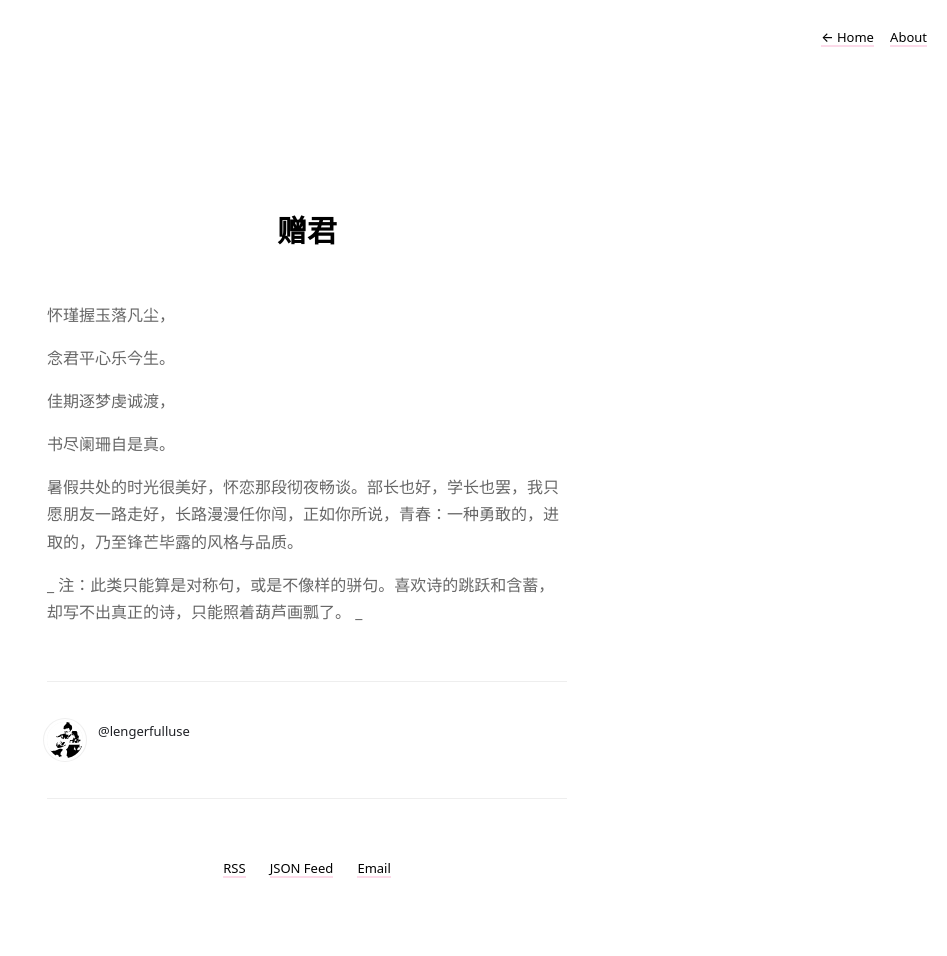
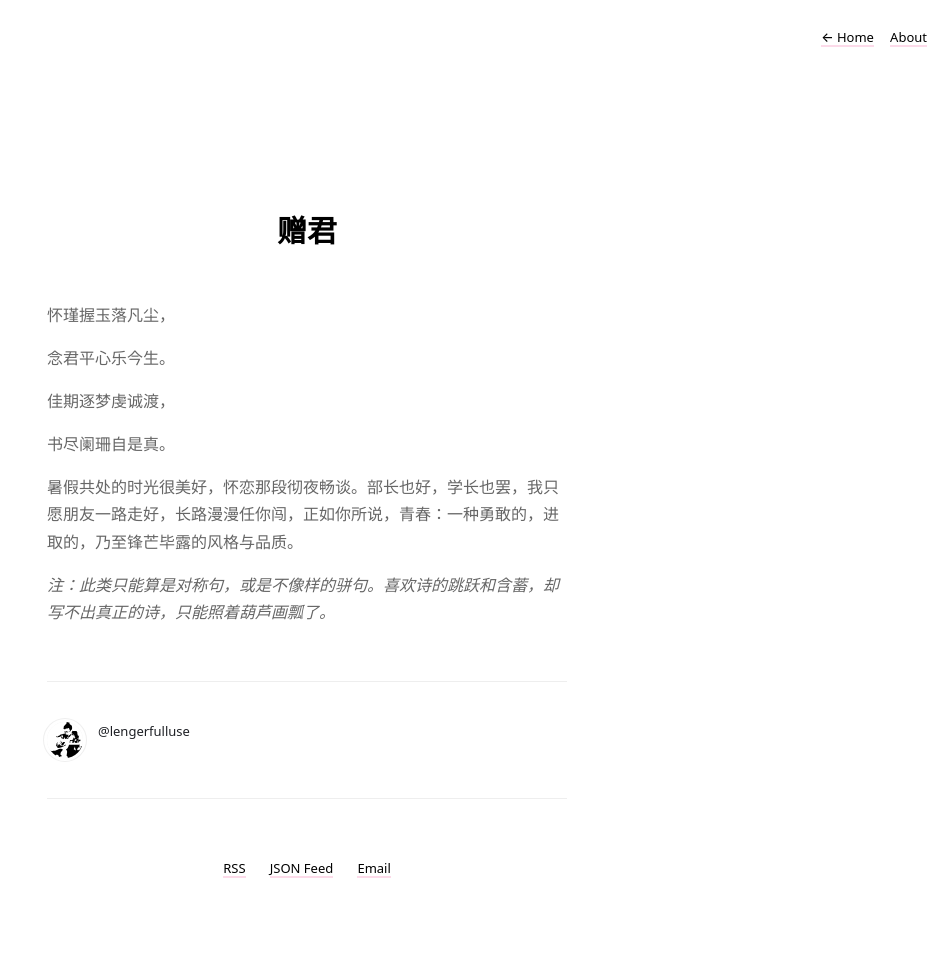
Before and after one commit to mynux/yinshui, a Jekyll site: the page built from _posts/2015-07-30-17-58-zeng-jun.markdown, in a window 1280 px wide. Shown: the whole page, without its empty margins (333-1280 px from the left). Built offline with Jekyll 4.4.1, drawn with Linux system fonts in a browser that asks for light colours.

```diff
--- a/_posts/2015-07-30-17-58-zeng-jun.markdown
+++ b/_posts/2015-07-30-17-58-zeng-jun.markdown
@@ -4,6 +4,7 @@ layout: post
 tags: [赠君]
 date: 2015-07-30 17:58:48.193000
 ---
+
 怀瑾握玉落凡尘，
 
 念君平心乐今生。
@@ -13,10 +14,6 @@ date: 2015-07-30 17:58:48.193000
 书尽阑珊自是真。
 
 
-
 暑假共处的时光很美好，怀恋那段彻夜畅谈。部长也好，学长也罢，我只愿朋友一路走好，长路漫漫任你闯，正如你所说，青春：一种勇敢的，进取的，乃至锋芒毕露的风格与品质。
 
-
-_
-注：此类只能算是对称句，或是不像样的骈句。喜欢诗的跳跃和含蓄，却写不出真正的诗，只能照着葫芦画瓢了。
-_
+*注：此类只能算是对称句，或是不像样的骈句。喜欢诗的跳跃和含蓄，却写不出真正的诗，只能照着葫芦画瓢了。*
--- a/_posts/2015-07-30-18-02-shu-zhong-ye-tan.markdown
+++ b/_posts/2015-07-30-18-02-shu-zhong-ye-tan.markdown
@@ -10,4 +10,4 @@ date: 2015-07-30 18:02:20.440000
 鸡鸣近五更。
 
 
-八月九日晚，与八神聊甚欢。回宿舍，意犹未尽。和彭德三人，畅聊至凌晨三点方散。
+*八月九日晚，与八神聊甚欢。回宿舍，意犹未尽。和彭德三人，畅聊至凌晨三点方散。*
--- a/_posts/2015-08-09-06-18-bi-er-mei-lin-da-si-tan-fu-yan-jiang.markdown
+++ b/_posts/2015-08-09-06-18-bi-er-mei-lin-da-si-tan-fu-yan-jiang.markdown
@@ -4,7 +4,7 @@ layout: post
 tags: []
 date: 2015-08-09 06:18:37.421000
 ---
-#####带着同情心，乐观的前行
+#### 带着同情心，乐观的前行
 －－比尔梅琳达斯坦福大学演讲观后感
 ![]({{site.cdnurl}}/yinshui/assets/images/posts/2015/08/bill_melinda_standford.jpg)
 
@@ -14,5 +14,5 @@ date: 2015-08-09 06:18:37.421000
 
 即使是在绝境之中，乐观也会加速创新，产生新的避免痛苦的方法。但是如果你从未看过那些痛苦折磨着的人时，你的乐观也将无能为力。你也将不会改变他们的世界。而如果我们能在乐观中融入同情，我们就能解决贫困，疾病以及教育匮乏的问题。带着同情心，乐观的前行，这是盖茨夫妇教给我们的。
 
-So when we strip away all of our luck and our privilege and we consider where we would be without them, it becomes someone much easier to see someone who is poor and say, that could be me. And that's empathy. Empathy tears down barriers and it opens up whole new frontiers for optimism。
+>So when we strip away all of our luck and our privilege and we consider where we would be without them, it becomes someone much easier to see someone who is poor and say, that could be me. And that's empathy. Empathy tears down barriers and it opens up whole new frontiers for optimism。
 So here is our appeal to you all. As you leave Stanford, take all your genius and your optimism and your empathy, and go change the world in ways that will make millions of people optimistic.
```
